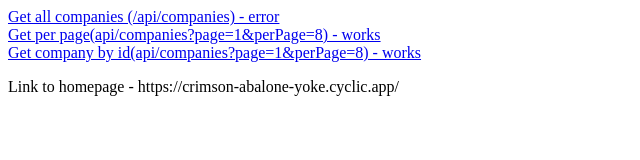
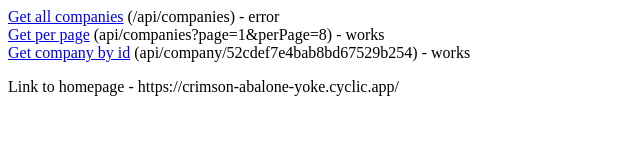
Before and after one commit to ajeevani/companiesAPI, a website: page index.html in a window 1280 px wide. Shown: the whole page, without its empty margins (0-640 px from the left). Drawn offline with Linux system fonts and the light colour scheme.

Commit message:
update html

```diff
--- a/index.html
+++ b/index.html
@@ -6,11 +6,11 @@
     <title>Companies</title>
 </head>
 <body>
-    <a href="https://crimson-abalone-yoke.cyclic.app/api/companies"> Get all companies (/api/companies) - error</a>
+    <a href="https://crimson-abalone-yoke.cyclic.app/api/companies"> Get all companies</a> (/api/companies) - error
     <br>
-    <a href="https://crimson-abalone-yoke.cyclic.app/api/companies/?page=1&perPage=8"> Get per page(api/companies?page=1&perPage=8) - works</a>
+    <a href="https://crimson-abalone-yoke.cyclic.app/api/companies/?page=1&perPage=8"> Get per page</a> (api/companies?page=1&perPage=8) - works
     <br>
-    <a href="https://crimson-abalone-yoke.cyclic.app/api/company/52cdef7e4bab8bd67529b254"> Get company by id(api/companies?page=1&perPage=8) - works</a>
+    <a href="https://crimson-abalone-yoke.cyclic.app/api/company/52cdef7e4bab8bd67529b254"> Get company by id</a> (api/company/52cdef7e4bab8bd67529b254) - works
     <br>
     <p>Link to homepage - https://crimson-abalone-yoke.cyclic.app/</p>
 
```
